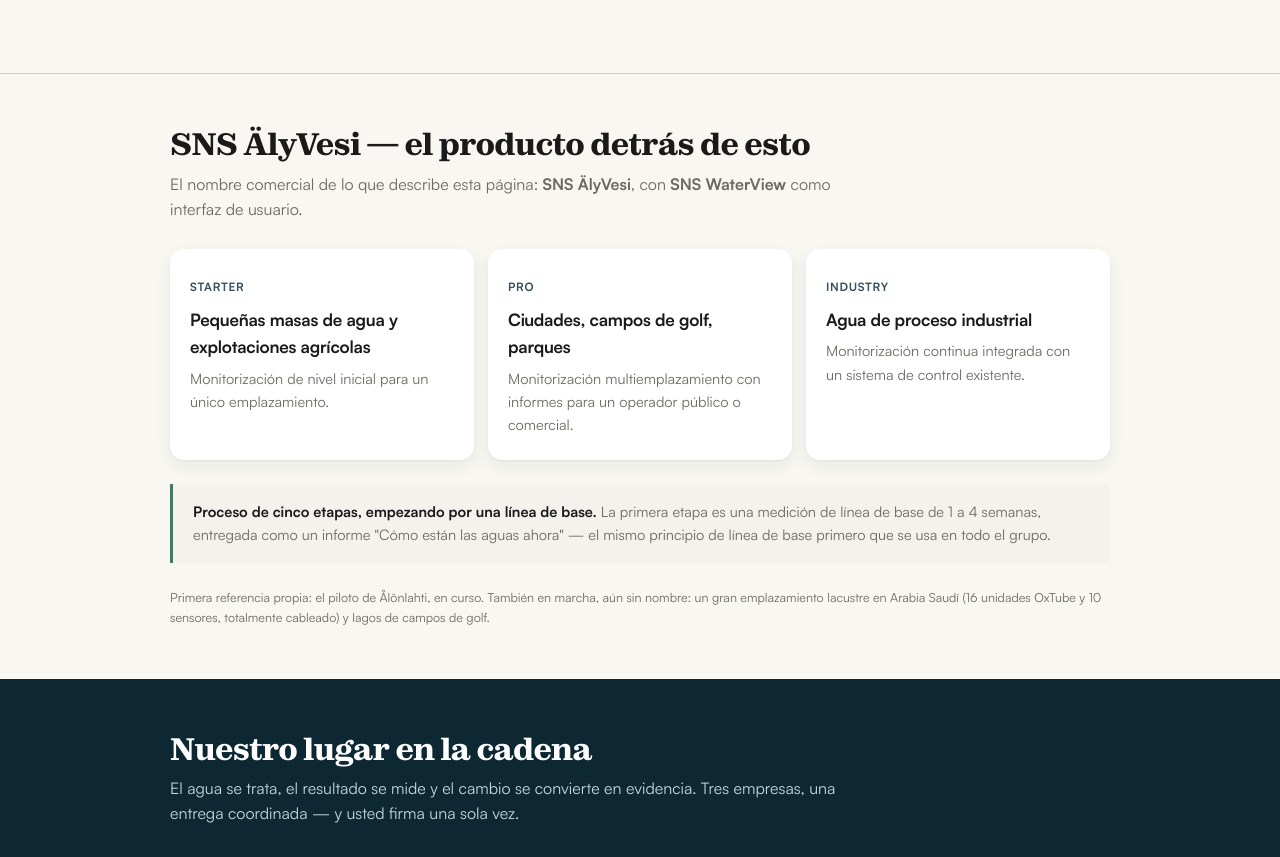
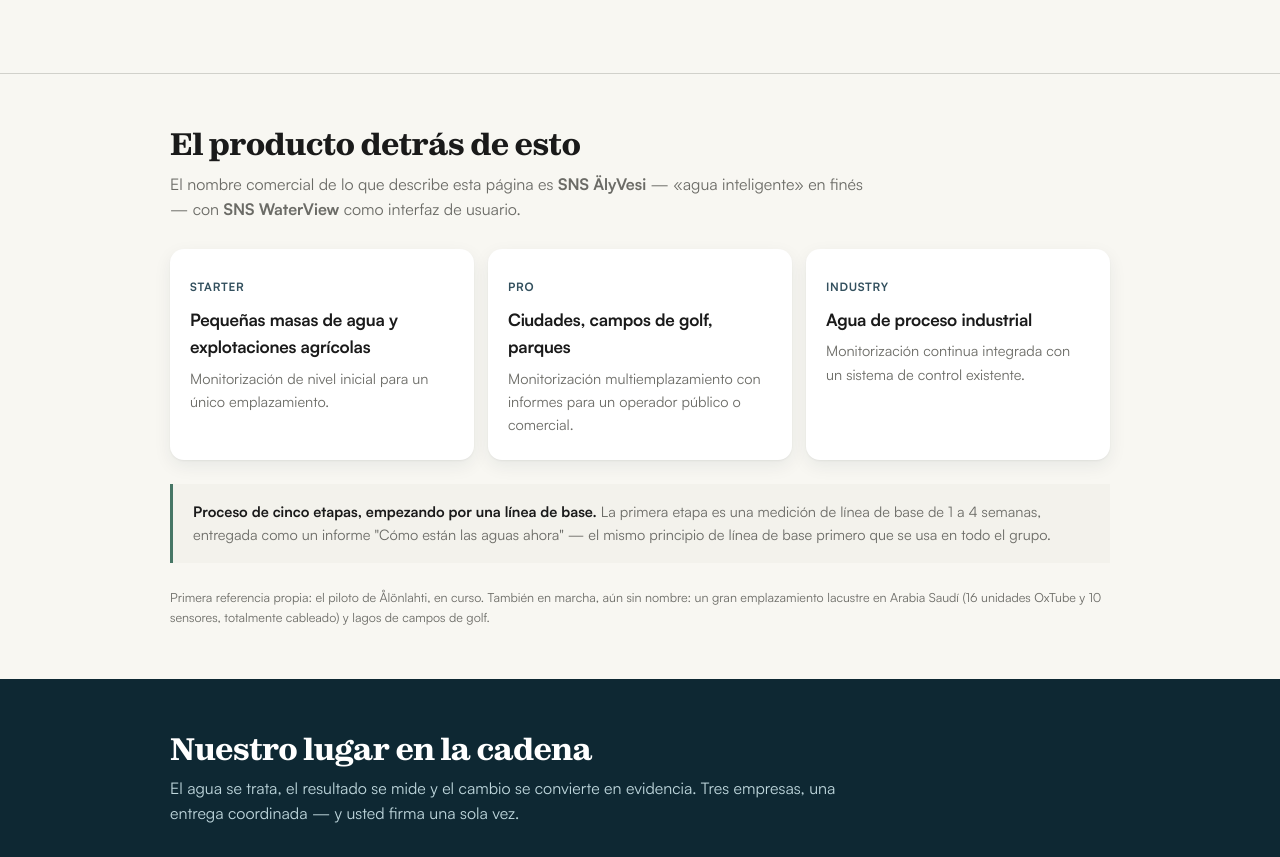
Before and after one commit to buenosbandidos-pixel/sns-demo, a plain HTML site: page es/index.html in a window 1280 px wide. Shown: the part 3067-3924 px from the top of the page. Drawn offline with Linux system fonts and the light colour scheme.

Commit message:
ES: ÄlyVesi-otsikkokorjaus

```diff
--- a/es/index.html
+++ b/es/index.html
@@ -103,8 +103,8 @@
 
 <section>
   <div class="wrap">
-    <h2>SNS ÄlyVesi — el producto detrás de esto</h2>
-    <p class="lead">El nombre comercial de lo que describe esta página: <b>SNS ÄlyVesi</b>, con <b>SNS WaterView</b> como interfaz de usuario.</p>
+    <h2>El producto detrás de esto</h2>
+    <p class="lead">El nombre comercial de lo que describe esta página es <b>SNS ÄlyVesi</b> — «agua inteligente» en finés — con <b>SNS WaterView</b> como interfaz de usuario.</p>
     <div class="grid">
       <div class="card"><span class="tag">Starter</span><h3>Pequeñas masas de agua y explotaciones agrícolas</h3><p>Monitorización de nivel inicial para un único emplazamiento.</p></div>
       <div class="card"><span class="tag">Pro</span><h3>Ciudades, campos de golf, parques</h3><p>Monitorización multiemplazamiento con informes para un operador público o comercial.</p></div>
```
